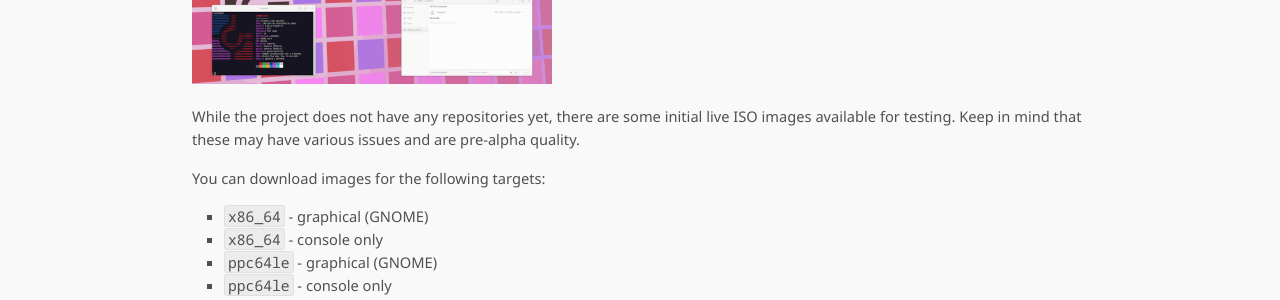
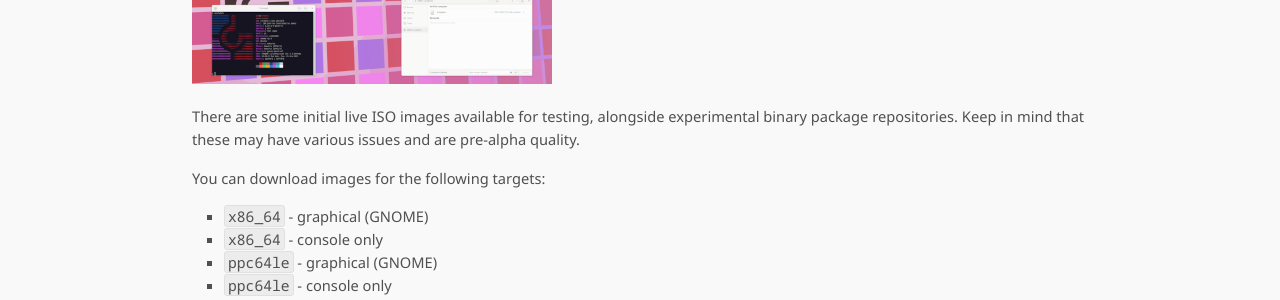
Before and after one commit to chimera-linux/chimera-linux.github.io, a Jekyll site: the page built from downloads/index.md, in a window 1280 px wide. Shown: the part 342-642 px from the top of the page. Built offline with Jekyll 4.4.1, drawn with Linux system fonts in a browser that asks for light colours.

Commit message:
fix out of date downloads page

```diff
--- a/downloads/index.md
+++ b/downloads/index.md
@@ -5,8 +5,8 @@ title: Downloads
 
 [![Desktop screenshot thumbnail](/assets/thumb.png)](/assets/screenshot.png)
 
-While the project does not have any repositories yet, there are some
-initial live ISO images available for testing. Keep in mind that these
+There are some initial live ISO images available for testing, alongside
+experimental binary package repositories. Keep in mind that these
 may have various issues and are pre-alpha quality.
 
 You can download images for the following targets:
```
